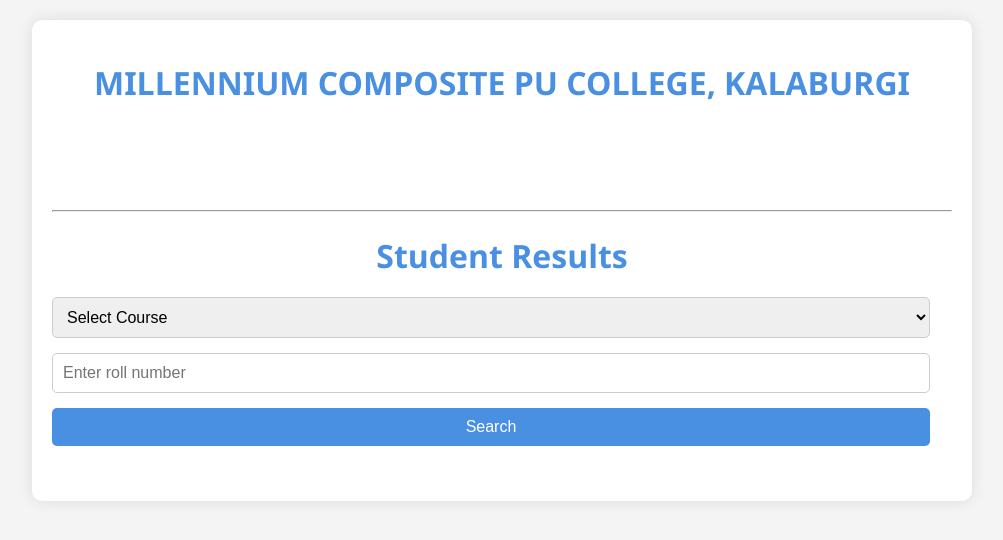
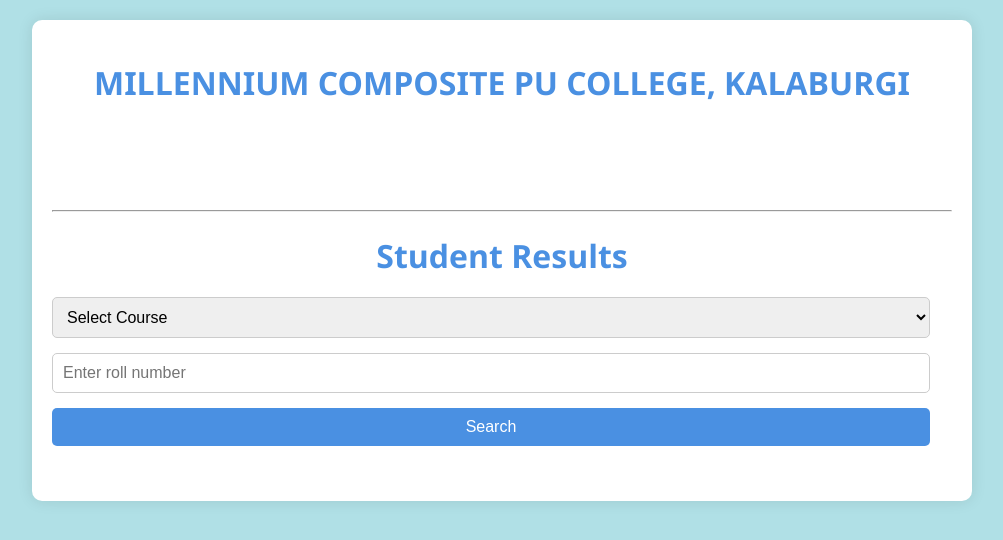
Before and after one commit to Siddaram76/millennium, a plain HTML site: page index.html in a window 1280 px wide. Shown: the whole page, without its empty margins (138-1141 px from the left). Drawn offline with Linux system fonts and the light colour scheme.

Commit message:
Update index.html

```diff
--- a/index.html
+++ b/index.html
@@ -9,7 +9,7 @@
             font-family: 'Segoe UI', Tahoma, Geneva, Verdana, sans-serif;
             margin: 0;
             padding: 20px;
-            background-color: #f4f4f4;
+            background-color: powderblue;
             color: #333;
         }
         h1 {
```
